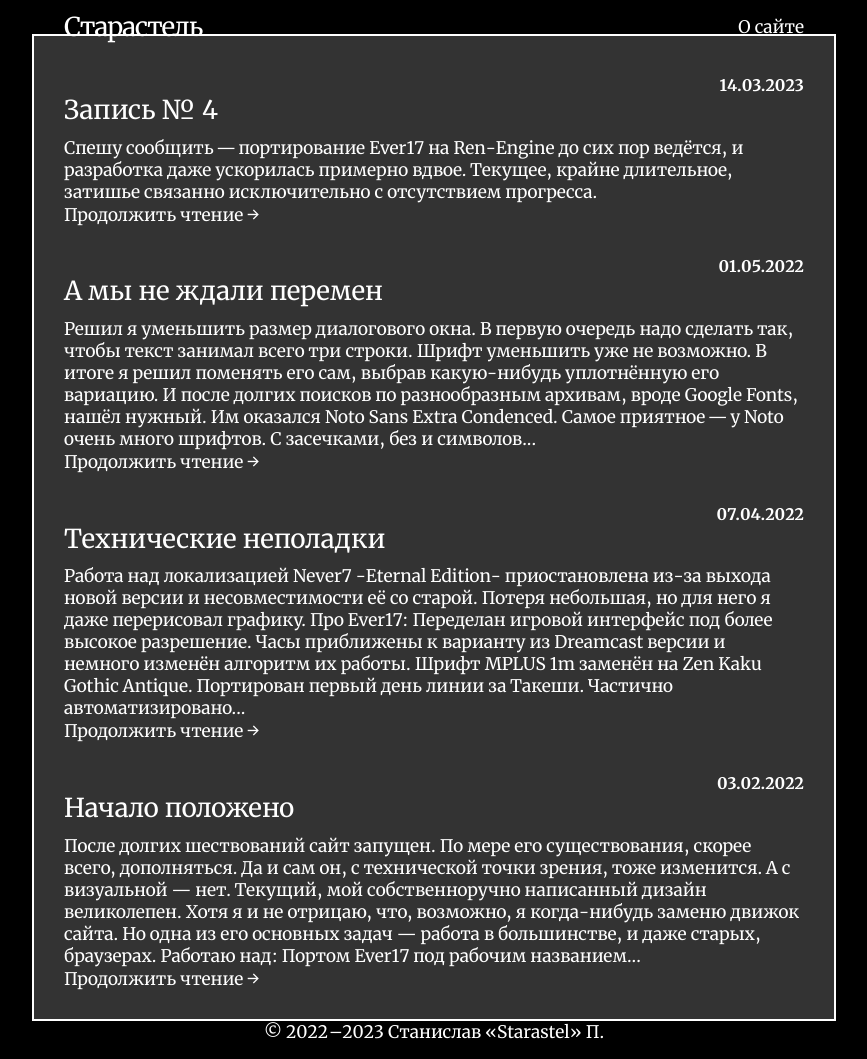
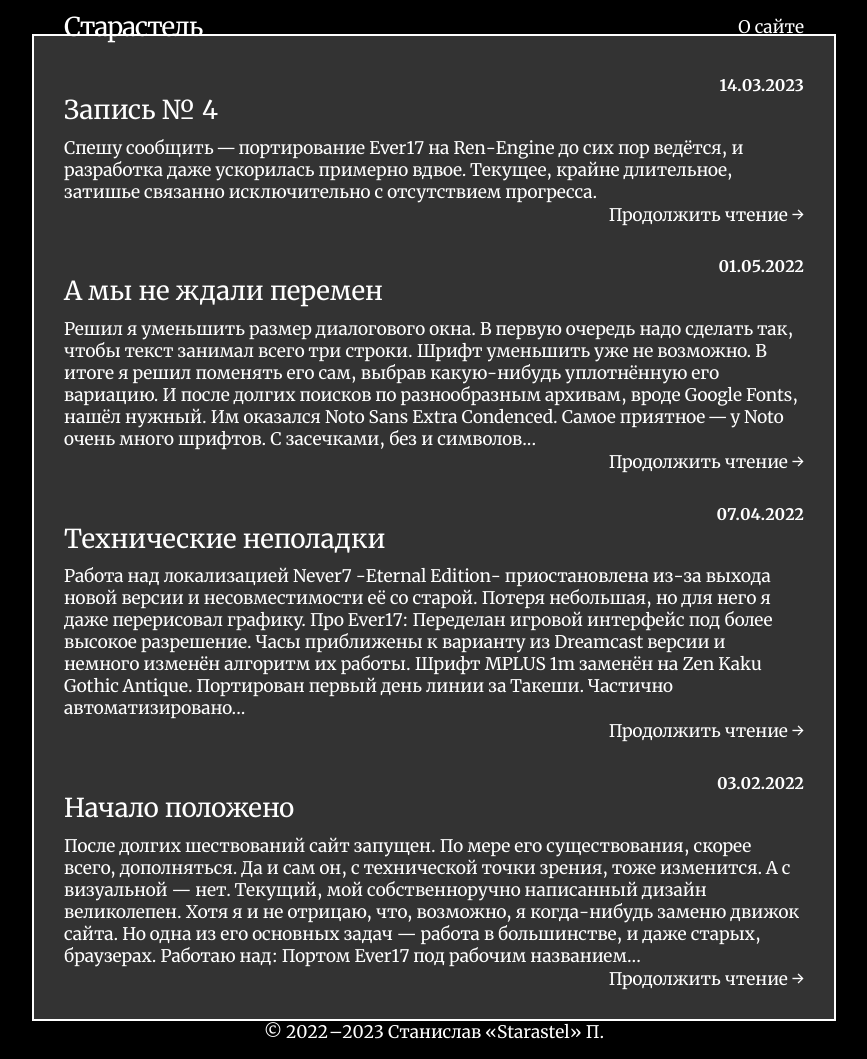
Before and after one commit to Starastel/stStarastel, a Jekyll site: the page built from index.html, in a window 1280 px wide. Shown: the whole page, without its empty margins (206-1073 px from the left). Built offline with Jekyll 4.4.1, drawn with Linux system fonts in a browser that asks for light colours; the list of posts is cut into pages by our own code.

Commit message:
Update home.html

```diff
--- a/_layouts/home.html
+++ b/_layouts/home.html
@@ -12,7 +12,7 @@ layout: default
 		<p class="post-meta"><time><font size="3pt">{{ post.date | date: "%d.%m.%Y" }}</font></time></p>
 	</header>
 	<div class="post-content">{{ post.excerpt | strip_html | truncatewords:64 }}
-	<p><a class="post-link" style="text-align:right;" href="{{ post.url }}">Продолжить чтение →</a></p></div>
+	<p style="text-align:right;"><a class="post-link" href="{{ post.url }}">Продолжить чтение →</a></p></div>
 </article>
 {% endfor %}</div>
 
```
